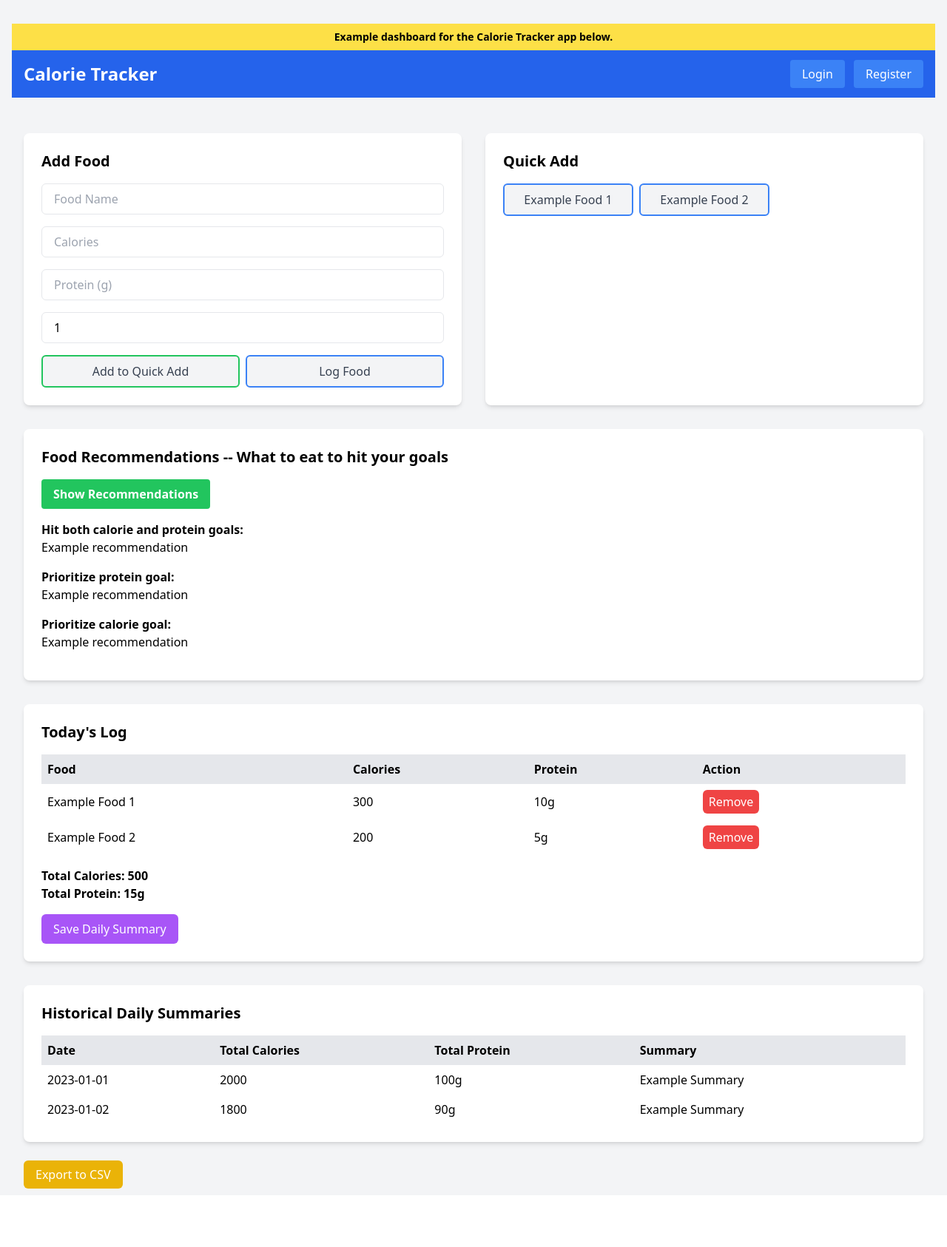
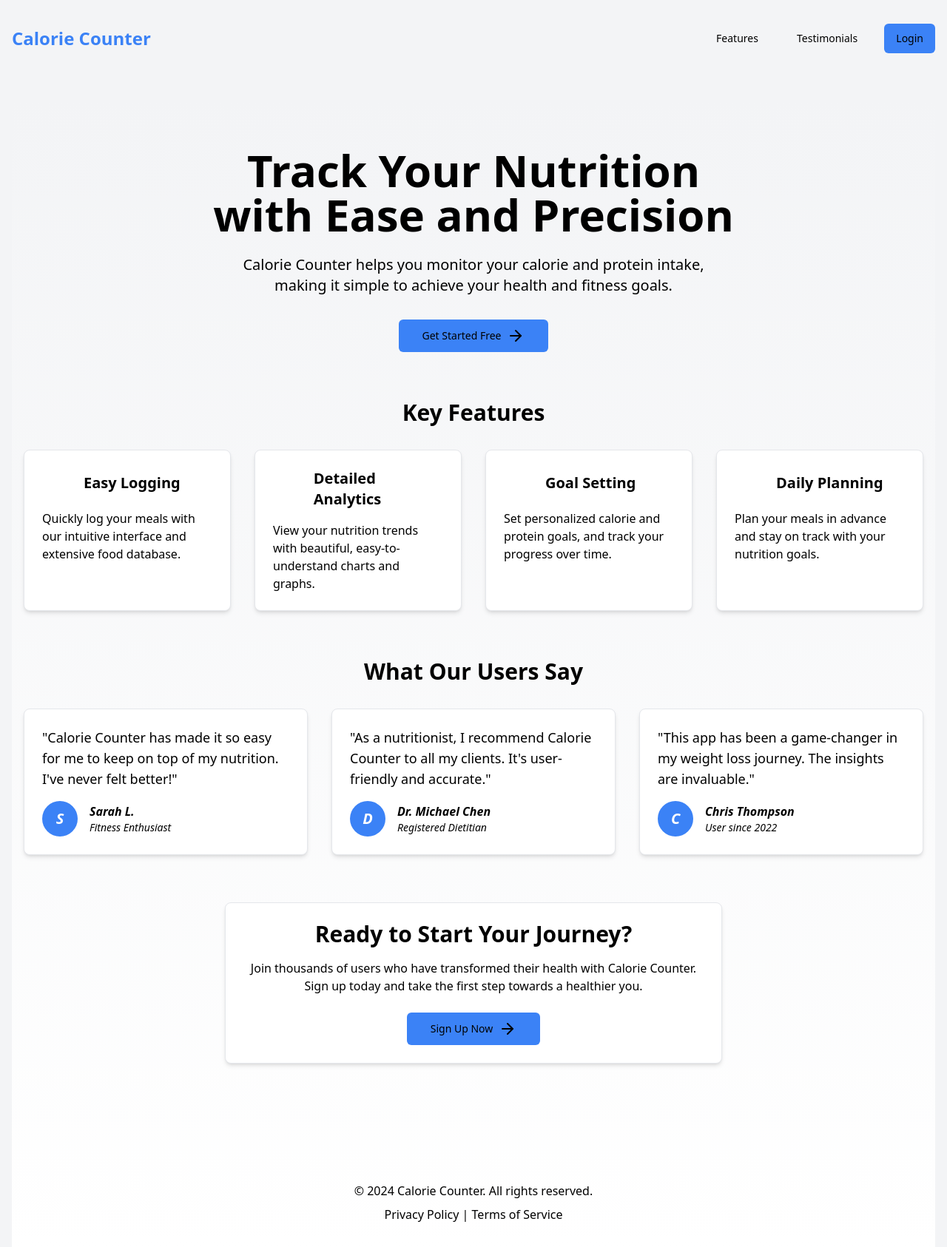
Before and after one commit to AndyIsBuilding/calorie_counter, a Flask app: page / in a window 1280 px wide. Shown: the whole page at 74% size. Before the commit the page ends 1607 px from the top, so only its background shows below. Run offline with Flask 3, Linux system fonts and the light colour scheme; some libraries are stand-ins or nearby versions.

Commit message:
update template, add edit history

```diff
--- a/app.py
+++ b/app.py
@@ -118,6 +118,115 @@ def dashboard():
                            total_calories=total_calories, total_protein=total_protein,
                            weekly_summaries=weekly_summaries)
 
+@app.route('/edit_history')
+@login_required
+def edit_history():
+    # Get the date from the query parameter, or use today's date if not provided
+    date_str = request.args.get('date', get_local_date().isoformat())
+
+    try:
+        # Parse the date string into a datetime object
+        edit_date = datetime.strptime(date_str, '%Y-%m-%d').date()
+    except ValueError:
+        flash('Invalid date format. Please use YYYY-MM-DD.', 'error')
+        return redirect(url_for('dashboard'))
+
+    conn = sqlite3.connect(app.config['DB_PATH'])
+    c = conn.cursor()
+
+    # Fetch all foods
+    c.execute("SELECT * FROM foods ORDER BY name")
+    foods = c.fetchall()
+
+    # Fetch the daily log for the selected date
+    c.execute("""SELECT id, food_name, calories, protein
+                 FROM daily_log
+                 WHERE date = ? AND user_id = ?""", (date_str, current_user.id))
+    daily_log = [{"id": row[0], "name": row[1], "calories": row[2], "protein": row[3]} for row in c.fetchall()]
+
+    # Fetch the daily summary for the selected date
+    c.execute("""SELECT total_calories, total_protein, summary
+                 FROM daily_summary
+                 WHERE date = ? AND user_id = ?""", (date_str, current_user.id))
+    summary = c.fetchone()
+
+    conn.close()
+
+    if request.headers.get('X-Requested-With') == 'XMLHttpRequest':
+        return jsonify({
+            'daily_log': daily_log,
+            'summary': summary
+        })
+
+    return render_template('edit_history.html',
+                           edit_date=edit_date,
+                           foods=foods,
+                           daily_log=daily_log,
+                           summary=summary)
+
+
+@app.route('/update_history', methods=['POST'])
+@login_required
+def update_history():
+    edit_date = request.form['edit_date']
+    print(f"Edit date: {edit_date}")
+    existing_food_ids = request.form.getlist('existing_food_id[]')
+    new_food_names = request.form.getlist('new_food_name[]')
+    new_food_calories = request.form.getlist('new_food_calories[]')
+    new_food_protein = request.form.getlist('new_food_protein[]')
+
+    conn = sqlite3.connect(app.config['DB_PATH'])
+    c = conn.cursor()
+
+    # Remove foods that were deleted on the edit page
+    c.execute("""DELETE FROM daily_log
+                 WHERE date = ? AND user_id = ? AND id NOT IN ({})""".format(','.join(['?']*len(existing_food_ids))),
+              [edit_date, current_user.id] + existing_food_ids)
+
+    # Add new foods
+    for name, calories, protein in zip(new_food_names, new_food_calories, new_food_protein):
+        c.execute("""INSERT INTO daily_log (date, food_name, calories, protein, user_id)
+                     VALUES (?, ?, ?, ?, ?)""",
+                  (edit_date, name, calories, protein, current_user.id))
+
+    # Fetch all foods for the day after updates
+    c.execute("""SELECT food_name, calories, protein
+                 FROM daily_log
+                 WHERE date = ? AND user_id = ?
+                 ORDER BY id""", (edit_date, current_user.id))
+    foods = c.fetchall()
+
+    # Create the summary string
+    summary = ", ".join([f"{name} {calories} ({protein})" for name, calories, protein in foods])
+
+    # Calculate total calories and protein
+    total_calories = sum(int(food[1]) for food in foods)
+    total_protein = sum(int(food[2]) for food in foods)
+
+    # Check if there's a daily summary for the current date
+    c.execute("""SELECT id FROM daily_summary
+                 WHERE date = ? AND user_id = ?""",
+              (edit_date, current_user.id))
+    existing_summary = c.fetchone()
+
+    if existing_summary:
+        # Update the existing summary
+        c.execute("""UPDATE daily_summary
+                     SET total_calories = ?, total_protein = ?, summary = ?
+                     WHERE date = ? AND user_id = ?""",
+                  (total_calories, total_protein, summary, edit_date, current_user.id))
+    else:
+        # Insert a new summary
+        c.execute("""INSERT INTO daily_summary
+                     (date, total_calories, total_protein, summary, user_id)
+                     VALUES (?, ?, ?, ?, ?)""",
+                  (edit_date, total_calories, total_protein, summary, current_user.id))
+
+    conn.commit()
+    conn.close()
+
+    flash(f'Daily log for {edit_date} updated successfully!', 'success')
+    return redirect(url_for('edit_history'))
 
 @app.route('/')
 def index():
@@ -515,6 +624,26 @@ def food_recommendation(total_calories, total_protein):
         "calorie_first": prioritize_calories
     }
 
+@app.route('/api/testimonials')
+def get_testimonials():
+    testimonials = [
+        {
+            "quote": "Calorie Counter has made it so easy for me to keep on top of my nutrition. I've never felt better!",
+            "author": "Sarah L.",
+            "role": "Fitness Enthusiast",
+        },
+        {
+            "quote": "As a nutritionist, I recommend Calorie Counter to all my clients. It's user-friendly and accurate.",
+            "author": "Dr. Michael Chen",
+            "role": "Registered Dietitian",
+        },
+        {
+            "quote": "This app has been a game-changer in my weight loss journey. The insights are invaluable.",
+            "author": "Chris Thompson",
+            "role": "User since 2022",
+        },
+    ]
+    return jsonify(testimonials)
 
 if __name__ == '__main__':
     init_db()
--- a/templates/index.html
+++ b/templates/index.html
@@ -1,143 +1,154 @@
 {% extends "layout.html" %}
 
-{% block title %}Welcome to Calorie Tracker{% endblock %}
+{% block title %}Welcome to Calorie Counter{% endblock %}
 
 {% block extra_head %}
-<script src="https://code.jquery.com/jquery-3.6.0.min.js"></script>
+<script src="https://cdn.tailwindcss.com"></script>
+<script src="https://unpkg.com/lucide@latest"></script>
+<style>
+  /* Add any custom styles here */
+  .bg-primary {
+    background-color: #3b82f6;
+  }
+  .text-primary {
+    color: #3b82f6;
+  }
+  .hover\:bg-primary:hover {
+    background-color: #2563eb;
+  }
+</style>
 {% endblock %}
 
 {% block content %}
-<div class="bg-yellow-300 text-center py-2">
-    <p class="text-sm font-semibold">Example dashboard for the Calorie Tracker app below.</p>
+<div class="min-h-screen bg-gradient-to-b from-gray-100 to-white">
+
+
+  <main class="container mx-auto px-4 py-16">
+    <section class="text-center mb-16">
+      <h1 class="text-4xl md:text-6xl font-bold mb-6">
+        Track Your Nutrition <br /> with Ease and Precision
+      </h1>
+      <p class="text-xl text-muted-foreground mb-8">
+        Calorie Counter helps you monitor your calorie and protein intake, <br />
+        making it simple to achieve your health and fitness goals.
+      </p>
+      <button class="inline-flex items-center justify-center rounded-md text-sm font-medium ring-offset-background transition-colors focus-visible:outline-none focus-visible:ring-2 focus-visible:ring-ring focus-visible:ring-offset-2 disabled:pointer-events-none disabled:opacity-50 bg-primary text-primary-foreground hover:bg-primary/90 h-11 px-8 text-lg">
+        Get Started Free <i data-lucide="arrow-right" class="ml-2"></i>
+      </button>
+    </section>
+
+    <section id="features" class="mb-16">
+      <h2 class="text-3xl font-bold text-center mb-8">Key Features</h2>
+      <div class="grid grid-cols-1 md:grid-cols-2 lg:grid-cols-4 gap-8" id="features-grid">
+        <!-- Features will be dynamically added here -->
       </div>
-<nav class="bg-blue-600 p-4 text-white">
-    <div class="container mx-auto flex justify-between items-center">
-        <h1 class="text-2xl font-bold">Calorie Tracker</h1>
-        <div>
-            <a href="{{ url_for('login') }}" class="bg-blue-500 hover:bg-blue-700 py-2 px-4 rounded">Login</a>
-            <a href="{{ url_for('register') }}" class="bg-blue-500 hover:bg-blue-700 py-2 px-4 rounded ml-2">Register</a>
+    </section>
+
+    <section id="testimonials" class="mb-16">
+      <h2 class="text-3xl font-bold text-center mb-8">What Our Users Say</h2>
+      <div class="grid grid-cols-1 md:grid-cols-2 lg:grid-cols-3 gap-8" id="testimonials-grid">
+        <!-- Testimonials will be dynamically added here -->
+      </div>
+    </section>
+
+    <section class="text-center">
+      <div class="max-w-2xl mx-auto bg-white rounded-lg border border-gray-200 shadow-md">
+        <div class="p-6">
+          <h2 class="text-3xl font-bold mb-4">Ready to Start Your Journey?</h2>
+          <p class="text-muted-foreground mb-6">
+            Join thousands of users who have transformed their health with Calorie Counter.
+            Sign up today and take the first step towards a healthier you.
+          </p>
+          <button class="inline-flex items-center justify-center rounded-md text-sm font-medium ring-offset-background transition-colors focus-visible:outline-none focus-visible:ring-2 focus-visible:ring-ring focus-visible:ring-offset-2 disabled:pointer-events-none disabled:opacity-50 bg-primary text-primary-foreground hover:bg-primary/90 h-11 px-8 text-lg">
+            Sign Up Now <i data-lucide="arrow-right" class="ml-2"></i>
+          </button>
         </div>
       </div>
-</nav>
+    </section>
+  </main>
 
-<div class="container mx-auto mt-8 p-4">
-    <div class="grid grid-cols-1 md:grid-cols-2 gap-8">
-        <div class="bg-white p-6 rounded-lg shadow-md">
-            <h2 class="text-xl font-bold mb-4">Add Food</h2>
-            <form id="addFoodForm" action="" method="post" class="space-y-4">
-                <input type="text" name="name" placeholder="Food Name" required class="w-full px-4 py-2 border rounded-md" readonly>
-                <input type="number" name="calories" placeholder="Calories" required class="w-full px-4 py-2 border rounded-md" readonly>
-                <input type="number" name="protein" placeholder="Protein (g)" required class="w-full px-4 py-2 border rounded-md" readonly>
-                <input type="number" name="servings" placeholder="Servings" value="1" min="0.1" step="0.1" required class="w-full px-4 py-2 border rounded-md" readonly>
-                <div class="flex space-x-2">
-                    <button type="button" class="flex-1 bg-gray-100 text-gray-700 py-2 rounded-md border-2 border-green-500" disabled>Add to Quick Add</button>
-                    <button type="button" class="flex-1 bg-gray-100 text-gray-700 py-2 rounded-md border-2 border-blue-500" disabled>Log Food</button>
+  <footer class="bg-muted mt-16 py-8">
+    <div class="container mx-auto px-4 text-center text-muted-foreground">
+      <p>&copy; 2024 Calorie Counter. All rights reserved.</p>
+      <div class="mt-2">
+        <a href="#" class="hover:underline">Privacy Policy</a>
+        |
+        <a href="#" class="hover:underline">Terms of Service</a>
       </div>
-            </form>
+    </div>
+  </footer>
 </div>
 
-        <div class="bg-white p-6 rounded-lg shadow-md">
-            <h2 class="text-xl font-bold mb-4">Quick Add</h2>
-            <div class="quick-add-grid grid grid-cols-2 sm:grid-cols-3 md:grid-cols-2 lg:grid-cols-3 gap-2">
-                <button type="button" class="quick-add-btn w-full bg-gray-100 text-gray-700 py-2 px-4 rounded-md border-2 border-blue-500" disabled>Example Food 1</button>
-                <button type="button" class="quick-add-btn w-full bg-gray-100 text-gray-700 py-2 px-4 rounded-md border-2 border-blue-500" disabled>Example Food 2</button>
+<script>
+  // Initialize Lucide icons
+  lucide.createIcons();
+
+  // Features data (you might want to move this to an API endpoint as well)
+  const features = [
+    {
+      title: "Easy Logging",
+      description: "Quickly log your meals with our intuitive interface and extensive food database.",
+      icon: "utensils",
+    },
+    {
+      title: "Detailed Analytics",
+      description: "View your nutrition trends with beautiful, easy-to-understand charts and graphs.",
+      icon: "bar-chart-2",
+    },
+    {
+      title: "Goal Setting",
+      description: "Set personalized calorie and protein goals, and track your progress over time.",
+      icon: "zap",
+    },
+    {
+      title: "Daily Planning",
+      description: "Plan your meals in advance and stay on track with your nutrition goals.",
+      icon: "calendar",
+    },
+  ];
+
+  // Populate features
+  const featuresGrid = document.getElementById('features-grid');
+  features.forEach(feature => {
+    const featureCard = document.createElement('div');
+    featureCard.className = 'bg-white rounded-lg border border-gray-200 shadow-md';
+    featureCard.innerHTML = `
+      <div class="p-6">
+        <div class="flex items-center space-x-4 mb-4">
+          <i data-lucide="${feature.icon}" class="h-10 w-10 text-primary"></i>
+          <h3 class="text-xl font-semibold">${feature.title}</h3>
         </div>
+        <p class="text-muted-foreground">${feature.description}</p>
       </div>
+    `;
+    featuresGrid.appendChild(featureCard);
+  });
+
+  // Fetch and populate testimonials
+  fetch('/api/testimonials')
+    .then(response => response.json())
+    .then(testimonials => {
+      const testimonialsGrid = document.getElementById('testimonials-grid');
+      testimonials.forEach(testimonial => {
+        const testimonialCard = document.createElement('div');
+        testimonialCard.className = 'bg-white rounded-lg border border-gray-200 shadow-md';
+        testimonialCard.innerHTML = `
+          <div class="p-6">
+            <blockquote class="text-lg mb-4">"${testimonial.quote}"</blockquote>
+            <cite class="flex items-center space-x-4">
+              <div class="w-12 h-12 bg-primary rounded-full flex items-center justify-center text-white font-bold text-xl">
+                ${testimonial.author[0]}
               </div>
-
-    <!-- Recommendations to hit your goals -->
-    <div class="mt-8 bg-white p-6 rounded-lg shadow-md">
-        <h2 class="text-xl font-bold mb-4">Food Recommendations -- What to eat to hit your goals</h2>
-        <button id="showRecommendationsBtn" class="bg-green-500 hover:bg-green-600 text-white font-bold py-2 px-4 rounded" disabled>
-            Show Recommendations
-        </button>
-        <div id="recommendationsContainer" class="mt-4">
-            <div class="mb-4">
-                <h3 class="font-bold">Hit both calorie and protein goals:</h3>
-                <p id="hitBoth">Example recommendation</p>
+              <div>
+                <div class="font-semibold">${testimonial.author}</div>
+                <div class="text-sm text-muted-foreground">${testimonial.role}</div>
               </div>
-            <div class="mb-4">
-                <h3 class="font-bold">Prioritize protein goal:</h3>
-                <p id="prioritizeProtein">Example recommendation</p>
+            </cite>
           </div>
-            <div class="mb-4">
-                <h3 class="font-bold">Prioritize calorie goal:</h3>
-                <p id="prioritizeCalories">Example recommendation</p>
-            </div>
-        </div>
-    </div>
-
-    <div class="mt-8 bg-white p-6 rounded-lg shadow-md">
-        <h2 class="text-xl font-bold mb-4">Today's Log</h2>
-        <table class="w-full">
-            <thead>
-                <tr class="bg-gray-200">
-                    <th class="p-2 text-left">Food</th>
-                    <th class="p-2 text-left">Calories</th>
-                    <th class="p-2 text-left">Protein</th>
-                    <th class="p-2 text-left">Action</th>
-                </tr>
-            </thead>
-            <tbody id="daily-log">
-                <tr>
-                    <td class="p-2">Example Food 1</td>
-                    <td class="p-2">300</td>
-                    <td class="p-2">10g</td>
-                    <td class="p-2">
-                        <button class="remove-food-btn bg-red-500 text-white py-1 px-2 rounded-md" disabled>Remove</button>
-                    </td>
-                </tr>
-                <tr>
-                    <td class="p-2">Example Food 2</td>
-                    <td class="p-2">200</td>
-                    <td class="p-2">5g</td>
-                    <td class="p-2">
-                        <button class="remove-food-btn bg-red-500 text-white py-1 px-2 rounded-md" disabled>Remove</button>
-                    </td>
-                </tr>
-            </tbody>
-        </table>
-        <div class="mt-4">
-            <p class="font-bold">Total Calories: <span id="total-calories">500</span></p>
-            <p class="font-bold">Total Protein: <span id="total-protein">15g</span></p>
-        </div>
-        <form action="" method="post" class="mt-4">
-            <button type="button" class="bg-purple-500 text-white py-2 px-4 rounded-md" disabled>Save Daily Summary</button>
-        </form>
-    </div>
-
-    <div class="mt-8 bg-white p-6 rounded-lg shadow-md">
-        <h2 class="text-xl font-bold mb-4">Historical Daily Summaries</h2>
-        <div class="overflow-x-auto">
-            <table class="w-full table-auto">
-                <thead>
-                    <tr class="bg-gray-200">
-                        <th class="p-2 text-left">Date</th>
-                        <th class="p-2 text-left">Total Calories</th>
-                        <th class="p-2 text-left">Total Protein</th>
-                        <th class="p-2 text-left">Summary</th>
-                    </tr>
-                </thead>
-                <tbody>
-                    <tr>
-                        <td class="p-2">2023-01-01</td>
-                        <td class="p-2">2000</td>
-                        <td class="p-2">100g</td>
-                        <td class="p-2 whitespace-pre-wrap">Example Summary</td>
-                    </tr>
-                    <tr>
-                        <td class="p-2">2023-01-02</td>
-                        <td class="p-2">1800</td>
-                        <td class="p-2">90g</td>
-                        <td class="p-2 whitespace-pre-wrap">Example Summary</td>
-                    </tr>
-                </tbody>
-            </table>
-        </div>
-    </div>
-
-    <div class="mt-8">
-        <a href="#" class="bg-yellow-500 text-white py-2 px-4 rounded-md hover:bg-yellow-600">Export to CSV</a>
-    </div>
-</div>
+        `;
+        testimonialsGrid.appendChild(testimonialCard);
+      });
+    })
+    .catch(error => console.error('Error fetching testimonials:', error));
+</script>
 {% endblock %}
--- a/templates/layout.html
+++ b/templates/layout.html
@@ -6,9 +6,10 @@
     <meta name="apple-mobile-web-app-capable" content="yes">
     <meta name="apple-mobile-web-app-status-bar-style" content="default">
     <script src="https://cdn.tailwindcss.com"></script>
+    <script src="https://unpkg.com/lucide@latest"></script>
     <link rel="apple-touch-icon" href="{{ url_for('static', filename='calorie_tracking.png') }}" sizes="120x120">
     <link rel="manifest" href="{{ url_for('static', filename='manifest.json') }}">
-    <title>{% block title %}Calorie Tracker{% endblock %}</title>
+    <title>{% block title %}Calorie Counter{% endblock %}</title>
     {% block extra_head %}{% endblock %}
 
     <script>
@@ -17,9 +18,38 @@
             navigator.serviceWorker.register("{{ url_for('static', filename='service-worker.js') }}");
           });
         }
-      </script>
+    </script>
+    <style>
+        /* Add any custom styles here */
+        .bg-primary {
+            background-color: #3b82f6;
+        }
+        .text-primary {
+            color: #3b82f6;
+        }
+        .hover\:bg-primary:hover {
+            background-color: #2563eb;
+        }
+    </style>
 </head>
-<body class="bg-gray-100 flex items-center justify-center min-h-screen">
+<body class="bg-gray-100 min-h-screen">
+    <header class="container mx-auto px-4 py-8">
+        <nav class="flex justify-between items-center">
+            <div class="text-2xl font-bold text-primary">Calorie Counter</div>
+            <div class="space-x-4">
+                {% if current_user.is_authenticated %}
+                <a href="{{ url_for('dashboard') }}" class="inline-flex items-center justify-center rounded-md text-sm font-medium ring-offset-background transition-colors focus-visible:outline-none focus-visible:ring-2 focus-visible:ring-ring focus-visible:ring-offset-2 disabled:pointer-events-none disabled:opacity-50 bg-primary text-primary-foreground hover:bg-primary/90 h-10 px-4 py-2">Dashboard</a>
+                <a href="{{ url_for('logout') }}" class="inline-flex items-center justify-center rounded-md text-sm font-medium ring-offset-background transition-colors focus-visible:outline-none focus-visible:ring-2 focus-visible:ring-ring focus-visible:ring-offset-2 disabled:pointer-events-none disabled:opacity-50 bg-primary text-primary-foreground hover:bg-primary/90 h-10 px-4 py-2">Logout</a>
+
+                {% else %}
+                <a href="#features" class="inline-flex items-center justify-center rounded-md text-sm font-medium ring-offset-background transition-colors focus-visible:outline-none focus-visible:ring-2 focus-visible:ring-ring focus-visible:ring-offset-2 disabled:pointer-events-none disabled:opacity-50 hover:bg-accent hover:text-accent-foreground h-10 px-4 py-2">Features</a>
+                <a href="#testimonials" class="inline-flex items-center justify-center rounded-md text-sm font-medium ring-offset-background transition-colors focus-visible:outline-none focus-visible:ring-2 focus-visible:ring-ring focus-visible:ring-offset-2 disabled:pointer-events-none disabled:opacity-50 hover:bg-accent hover:text-accent-foreground h-10 px-4 py-2">Testimonials</a>
+                <a href="{{ url_for('login') }}" class="inline-flex items-center justify-center rounded-md text-sm font-medium ring-offset-background transition-colors focus-visible:outline-none focus-visible:ring-2 focus-visible:ring-ring focus-visible:ring-offset-2 disabled:pointer-events-none disabled:opacity-50 bg-primary text-primary-foreground hover:bg-primary/90 h-10 px-4 py-2">Login</a>
+                {% endif %}
+            </div>
+        </nav>
+    </header>
+
     <main class="container mx-auto mt-8 px-4">
         {% with messages = get_flashed_messages(with_categories=true) %}
             {% if messages %}
--- a/templates/login.html
+++ b/templates/login.html
@@ -1,6 +1,6 @@
 {% extends "layout.html" %}
 
-{% block title %}Login - Calorie Tracker{% endblock %}
+{% block title %}Login - Calorie Counter{% endblock %}
 
 {% block content %}
 <div class="w-96 mx-auto">
--- a/templates/register.html
+++ b/templates/register.html
@@ -1,6 +1,6 @@
 {% extends "layout.html" %}
 
-{% block title %}Register - Calorie Tracker{% endblock %}
+{% block title %}Register - Calorie Counter{% endblock %}
 
 {% block content %}
 <div class="w-96 mx-auto">
```
Also changed, not shown: templates/dashboard.html (+4 -8 lines), templates/edit_history.html (added, +127 -0 lines). Lines whose indentation alone changed are shown as unchanged.
